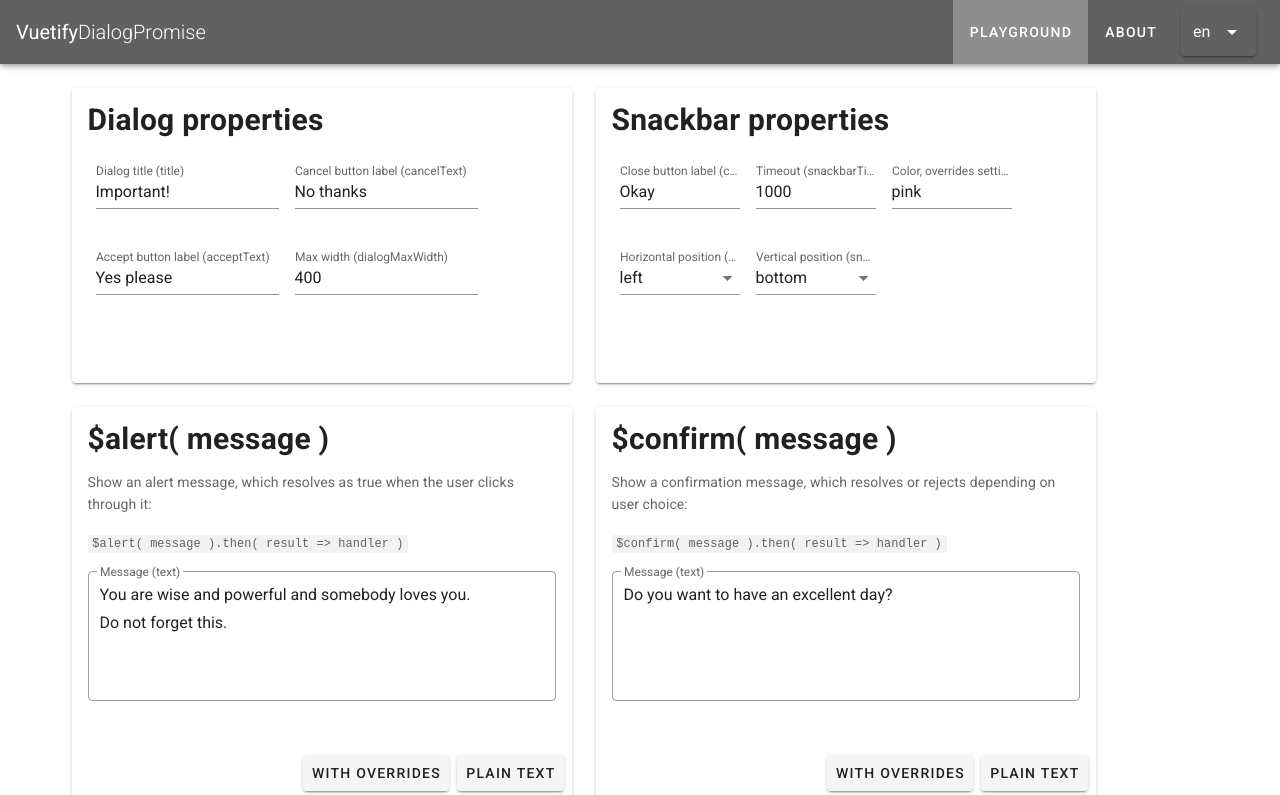
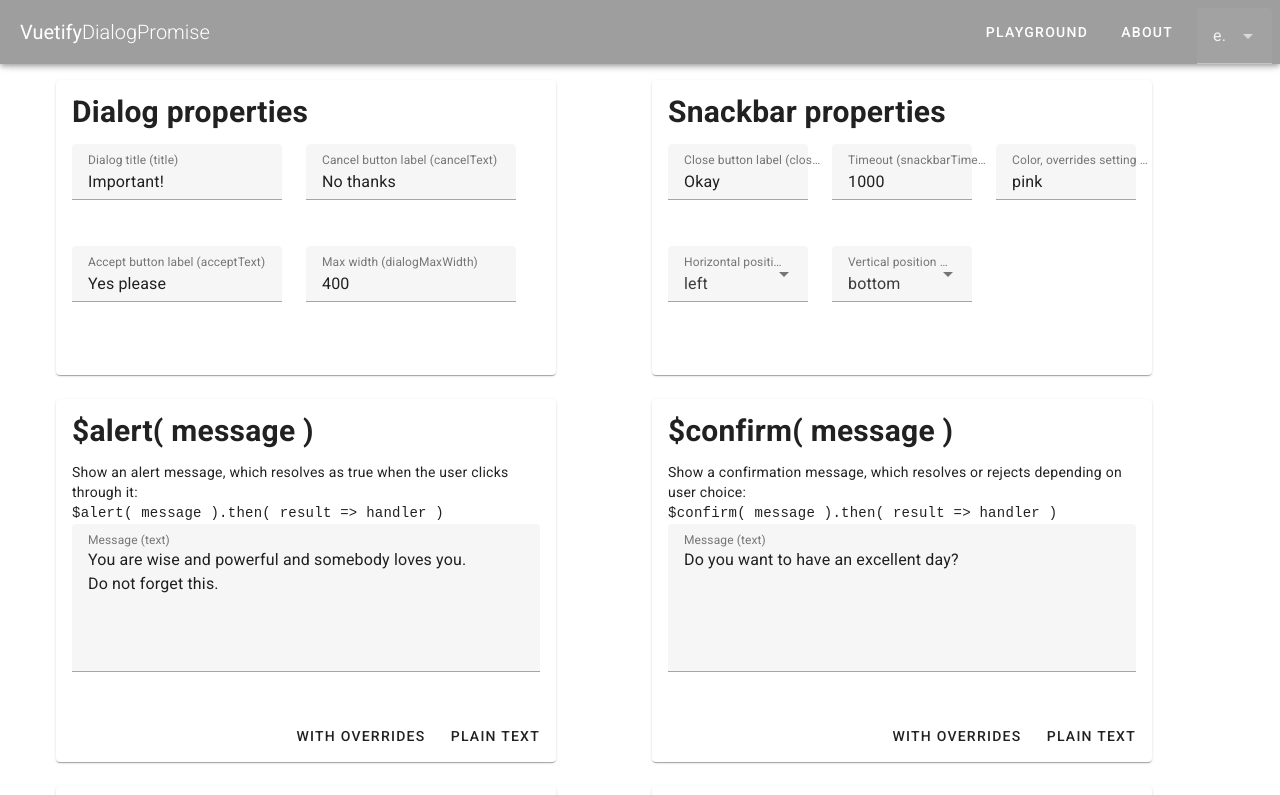
Before and after one commit to cloudlace/vuetify-dialog-promise, a Vue app: page / in a window 1280 px wide. Shown: the top 795 px of the page. Built offline with nearby package versions, Linux system fonts and the light colour scheme.

Commit message:
Port to Vue 3.

```diff
--- a/src/DialogPromise.js
+++ b/src/DialogPromise.js
@@ -1,17 +1,12 @@
-import Vue from 'vue';
-import VueI18n from "vue-i18n";
 import dlogI18n from "./i18n";
 import SimpleDialog from './components/SimpleDialog';
 import SimpleSnackbar from './components/SimpleSnackbar';
+import { createI18n } from "vue-i18n";
+import { createApp, ref } from "vue";
+import vuetify from './plugins/vuetify';
 
-const _SimpleDialog = Vue.extend( SimpleDialog );
-const _SimpleSnackbar = Vue.extend( SimpleSnackbar );
 const defaults = {
 };
-/**
- * Vue instance controlling i18n.
- */
-let vue;
 
 /**
  * Registry of snackbars at different corners so we can display several.
@@ -39,6 +34,7 @@ function _showDialog( type, message )
     return new Promise( ( resolve, reject ) =>
     {
         let dlog;
+        let mountEl;
         new Promise( _resolve =>
         {
             if( typeof message === "string" )
@@ -50,17 +46,25 @@ function _showDialog( type, message )
             }
             const _message = {};
             Object.assign( _message, defaults, message );
-            dlog = new _SimpleDialog( {
-                propsData : {
+
+            dlog = createApp(
+                { extends: SimpleDialog },
+                {
                     type : type,
                     message : _message,
                     resolve : _resolve
                 }
-            } );
-            dlog.$mount();
+            );
+            dlog.use(vuetify);
+
+            mountEl = document.createElement('div');
+            dlog.mount(mountEl);
         } ).then( result =>
         {
-            setTimeout( () => dlog.$destroy, 300 );
+            setTimeout( () => {
+                dlog.unmount();
+                mountEl.remove();
+            }, 300 );
             if( result === false )
             {
                 reject();
@@ -99,7 +103,7 @@ function _showSnackbar( color, message )
         color : color
     };
     Object.assign( _message, defaults, message );
-    const pos = {
+    const pos = ref({
         height: 0,
         width: 0,
         top_left : 0,
@@ -110,23 +114,31 @@ function _showSnackbar( color, message )
         bottom_center : 0,
         snackbar_x : _message.snackbarX || 'right',
         snackbar_y : _message.snackbarY || 'top'
-    };
-    snackbars.push( pos );
+    });
+    snackbars.push( pos.value );
     _message.position = pos;
-    const sbar = new _SimpleSnackbar( {
-        propsData : _message
-    } );
-    const pNode = defaults.snackbarParent ? document.getElementById( defaults.snackbarParent ) : this.$vnode.elm;
-    sbar.$mount();
-    pNode.appendChild( sbar.$el );
-    _addBar( sbar, pos );
-    sbar.$on( "close", () =>
-    {
-        pNode.removeChild( sbar.$el );
-        sbar.$destroy();
-        snackbars.splice( snackbars.indexOf( pos ), 1 );
-        _computeOffsets();
-    } );
+
+    const pNode = defaults.snackbarParent ? document.getElementById( defaults.snackbarParent ) : this.$el;
+    const mountEl = document.createElement('div');
+    pNode.appendChild(mountEl);
+
+    const sbar = createApp(
+        {extends: SimpleSnackbar},
+        {
+            ..._message,
+            onClose() {
+                pNode.removeChild( mountEl );
+                sbar.unmount();
+                snackbars.splice( snackbars.indexOf( pos.value ), 1 );
+                _computeOffsets();
+            }
+        }
+    );
+
+    sbar.use(vuetify);
+    sbar.mount(mountEl);
+
+    _addBar( mountEl.firstChild, pos.value );
 }
 
 /**
@@ -136,9 +148,9 @@ function _showSnackbar( color, message )
  * @param pos
  * @private
  */
-function _addBar( sbar, pos )
+function _addBar( sbarEl, pos )
 {
-    const r = sbar.$el.getBoundingClientRect();
+    const r = sbarEl.getBoundingClientRect();
     pos.height = r.height;
     pos.width = r.width;
     _computeOffsets();
@@ -226,38 +238,42 @@ const DialogPromise = {
      * - snackbarX : {"left"|"right"|"center"} - Snackbar position, default "right"
      * - snackbarY : {"top"|"bottom"} - Snackbar vertical position, default "top"
      * - snackbarTimeout : {integer} - Snackbar duration in millis, default 3000
-     * - dialogMaxWidth : {integer} - Dialog max width in pixels, default 500
-     * - theme : {Object} - Vuetify theme, see https://vuetifyjs.com/en/customization/theme (default is default theme)
+     * - dialogMaxWidth : {integer} - Dialog max width in pixels, default 500
+     * - theme : {Object} - Vuetify theme, see https://vuetifyjs.com/en/customization/theme (default is default theme)
      *
      * @param Vue {Vue}
      * @param options {object}
      */
-    install( Vue, options )
+    install( app, options )
     {
         options = options || {};
-        Vue.use( VueI18n );
-        const i18n = new VueI18n( {
+
+        const i18n = createI18n({
             locale : options.locale || "en",
             fallbackLocale : "en",
             messages : dlogI18n
-        } );
-        vue = new Vue( { i18n } );
+        })
+
+        app.use(i18n);
+
         Object.assign( defaults, {
-            acceptText : vue.$t( "message.Accept" ),
-            cancelText : vue.$t( "message.Cancel" ),
-            closeText : vue.$t( "message.Close" ),
+            acceptText : i18n.global.t( "message.Accept" ),
+            cancelText : i18n.global.t( "message.Cancel" ),
+            closeText : i18n.global.t( "message.Close" ),
             snackbarX : "right",
             snackbarY : "top",
             snackbarTimeout : 3000,
             dialogMaxWidth : 500,
             theme : {}
         }, options );
-        Vue.prototype.$alert = _showDialog.bind( this, "alert" );
-        Vue.prototype.$confirm = _showDialog.bind( this, "confirm" );
-        Vue.prototype.$prompt = _showDialog.bind( this, "prompt" );
-        Vue.prototype.$inform = _inform;
-        Vue.prototype.$warn = _warn;
-        Vue.prototype.$error = _error;
+
+        app.config.globalProperties.$alert = _showDialog.bind( this, "alert" );
+        app.config.globalProperties.$confirm = _showDialog.bind( this, "confirm" );
+        app.config.globalProperties.$prompt = _showDialog.bind( this, "prompt" );
+        app.config.globalProperties.$inform = _inform;
+        app.config.globalProperties.$warn = _warn;
+        app.config.globalProperties.$error = _error;
+
         if( document && document.head && !document._vuetify_dialog_promise_styles )
         {
             const el = document.createElement( "style" );
--- a/src/components/SimpleSnackbar.vue
+++ b/src/components/SimpleSnackbar.vue
@@ -44,7 +44,7 @@ export default {
   computed : {
     visibility()
     {
-      if( this.position.width && this.position.height )
+      if( this.position.value.width && this.position.value.height )
       {
         return "visible";
       }
@@ -58,7 +58,7 @@ export default {
       switch( this.snackbarX )
       {
         case "center" :
-          return `left:50%;margin-left:${ this.position.width / -2 }px`
+          return `left:50%;margin-left:${ this.position.value.width / -2 }px`
         case "left" :
           return "left:10px";
         case "right" :
@@ -69,7 +69,7 @@ export default {
     },
     y_position()
     {
-      return `${ this.snackbarY }:${ 10 + this.position[ this.snackbarY + '_' + this.snackbarX ] - this.position.height }px`;
+      return `${ this.snackbarY }:${ 10 + this.position.value[ this.snackbarY + '_' + this.snackbarX ] - this.position.value.height }px`;
     }
   },
   methods : {
--- a/src/demo/DialogPromiseDemo.vue
+++ b/src/demo/DialogPromiseDemo.vue
@@ -9,14 +9,12 @@
       <v-toolbar-items>
         <v-btn class="hidden-xs-only"
                text
-               :input-value="shown === 'demo'"
                @click="shown = 'demo'"
                active-class="default-class grey darken-1">
           Playground
         </v-btn>
         <v-btn class="hidden-xs-only"
                text
-               :input-value="shown === 'info'"
                @click="shown = 'info'"
                active-class="default-class grey darken-1">
           About
@@ -28,36 +26,35 @@
     <v-main>
       <info-card v-if="shown === 'info'"></info-card>
       <v-container v-if="shown === 'demo'">
-        <v-layout align-center justify-center>
-          <v-flex>
-            <v-flex ma-3 d-inline-flex>
+        <v-row>
+            <v-col ma-3 d-inline-flex>
               <v-card width="500" height="295">
                 <v-card-title>
                   <h2>Dialog properties</h2>
                 </v-card-title>
                 <v-card-text>
-                  <v-flex>
-                    <v-flex d-inline-flex ma-2>
+                  <v-row style="width: 100%" align-center justify-center>
+                    <v-col cols="6" d-inline-flex ma-2>
                       <v-text-field v-model="defaults.title" label="Dialog title (title)"></v-text-field>
-                    </v-flex>
-                    <v-flex d-inline-flex ma-2>
+                    </v-col>
+                    <v-col cols="6" d-inline-flex ma-2>
                       <v-text-field v-model="defaults.cancelText"
                                     label="Cancel button label (cancelText)"></v-text-field>
-                    </v-flex>
-                    <v-flex d-inline-flex ma-2>
+                    </v-col>
+                    <v-col cols="6" d-inline-flex ma-2>
                       <v-text-field v-model="defaults.acceptText"
                                     label="Accept button label (acceptText)"></v-text-field>
-                    </v-flex>
-                    <v-flex d-inline-flex ma-2>
+                    </v-col>
+                    <v-col cols="6" d-inline-flex ma-2>
                       <v-text-field v-model="defaults.dialogMaxWidth" type="number"
                                     label="Max width (dialogMaxWidth)"></v-text-field>
-                    </v-flex>
-                  </v-flex>
+                    </v-col>
+                  </v-row>
                 </v-card-text>
               </v-card>
-            </v-flex>
+            </v-col>
 
-            <v-flex ma-3 d-inline-flex>
+            <v-col ma-3 d-inline-flex>
               <v-card width="500" height="295">
                 <v-card-title>
                   <h2>
@@ -65,31 +62,31 @@
                   </h2>
                 </v-card-title>
                 <v-card-text>
-                  <v-flex>
-                    <v-flex d-inline-flex ma-2 style="width: 120px">
+                  <v-row>
+                    <v-col cols="4" d-inline-flex ma-2 style="width: 120px">
                       <v-text-field v-model="defaults.closeText"
                                     label="Close button label (closeText)"></v-text-field>
-                    </v-flex>
-                    <v-flex d-inline-flex ma-2 style="width: 120px">
+                    </v-col>
+                    <v-col cols="4" d-inline-flex ma-2 style="width: 120px">
                       <v-text-field v-model="defaults.snackbarTimeout" type="number"
                                     label="Timeout (snackbarTimeout)"></v-text-field>
-                    </v-flex>
-                    <v-flex d-inline-flex ma-2 style="width: 120px">
+                    </v-col>
+                    <v-col cols="4" d-inline-flex ma-2 style="width: 120px">
                       <v-text-field v-model="defaults.color"
                                     label="Color, overrides setting from inform/warn/error (color)"></v-text-field>
-                    </v-flex>
-                    <v-flex d-inline-flex ma-2 style="width: 120px">
+                    </v-col>
+                    <v-col cols="4" d-inline-flex ma-2 style="width: 120px">
                       <v-select v-model="defaults.snackbarX" label="Horizontal position (snackbarX)"
                                 :items="[ 'left', 'right', 'center' ]"></v-select>
-                    </v-flex>
-                    <v-flex d-inline-flex ma-2 style="width: 120px">
+                    </v-col>
+                    <v-col cols="4" d-inline-flex ma-2 style="width: 120px">
                       <v-select v-model="defaults.snackbarY" label="Vertical position (snackbarY)"
                                 :items="[ 'top', 'bottom' ]"></v-select>
-                    </v-flex>
-                  </v-flex>
+                    </v-col>
+                  </v-row>
                 </v-card-text>
               </v-card>
-            </v-flex>
+            </v-col>
 
             <demo-card v-for="demo in demos"
                        :isPromise="demo.isPromise"
@@ -101,9 +98,8 @@
             </demo-card>
 
 
-          </v-flex>
 
-        </v-layout>
+        </v-row>
       </v-container>
     </v-main>
   </v-app>
--- a/src/demo/components/DemoCard.vue
+++ b/src/demo/components/DemoCard.vue
@@ -1,5 +1,5 @@
 <template>
-  <v-flex d-inline-flex ma-3>
+  <v-col d-inline-flex ma-3>
     <v-card width="500">
       <v-card-title>
         <h2>${{ type }}( message )</h2>
@@ -17,7 +17,7 @@
         <v-btn @click="raiseWithDefaults()">Plain text</v-btn>
       </v-card-actions>
     </v-card>
-  </v-flex>
+  </v-col>
 
 </template>
 
--- a/src/demo/components/InfoCard.vue
+++ b/src/demo/components/InfoCard.vue
@@ -1,7 +1,7 @@
 <template>
   <v-container>
-    <v-layout align-center justify-center>
-      <v-flex ma-3>
+    <v-row align-center justify-center>
+      <v-col ma-3>
         <v-card max-width="800">
           <v-card-text>
             <p>
@@ -90,8 +90,8 @@
             </p>
           </v-card-text>
         </v-card>
-      </v-flex>
-    </v-layout>
+      </v-col>
+    </v-row>
   </v-container>
 
 </template>
--- a/src/main.js
+++ b/src/main.js
@@ -1,8 +1,8 @@
-import Vue from 'vue';
 import App from './App.vue';
 import vuetify from './plugins/vuetify';
 import DialogPromise from './DialogPromise';
 import i18n from './i18n';
+import { createApp } from 'vue';
 
 function _getLocale()
 {
@@ -19,9 +19,7 @@ function _getLocale()
     return locale;
 }
 
-Vue.use( DialogPromise, { locale : _getLocale() } );
-Vue.config.productionTip = false;
-new Vue( {
-    vuetify,
-    render : h => h( App )
-} ).$mount( '#app' );
+const app = createApp(App);
+app.use(DialogPromise, { locale: _getLocale()});
+app.use(vuetify);
+app.mount('#app');
--- a/src/plugins/vuetify.js
+++ b/src/plugins/vuetify.js
@@ -1,9 +1,19 @@
-import Vue from 'vue';
-import Vuetify from 'vuetify/lib';
+import { createVuetify } from 'vuetify';
+import { aliases, mdi } from 'vuetify/iconsets/mdi';
+import 'vuetify/styles'
 
-Vue.use( Vuetify );
-export default new Vuetify( {
-    icons : {
-        iconfont : 'mdi',
+
+const vuetify = createVuetify( {
+    theme: {
+        defaultTheme: 'light'
     },
-} );
+    icons: {
+        defaultSet: 'mdi',
+        defaults: 'mdi',
+        aliases,
+        sets: {
+            mdi
+        }
+    }, } );
+
+export default vuetify;
--- a/vue.config.js
+++ b/vue.config.js
@@ -8,5 +8,10 @@ module.exports = {
             sassRule.uses.clear();
             sassRule.use( 'null-loader' ).loader( 'null-loader' );
         }
+    },
+    pluginOptions: {
+        vuetify: {
+            // https://github.com/vuetifyjs/vuetify-loader/tree/next/packages/vuetify-loader
+        }
     }
 };
```
Also changed, not shown: package.json (+7 -7 lines), 1 other file (tests, documents, lock files or other folders).
